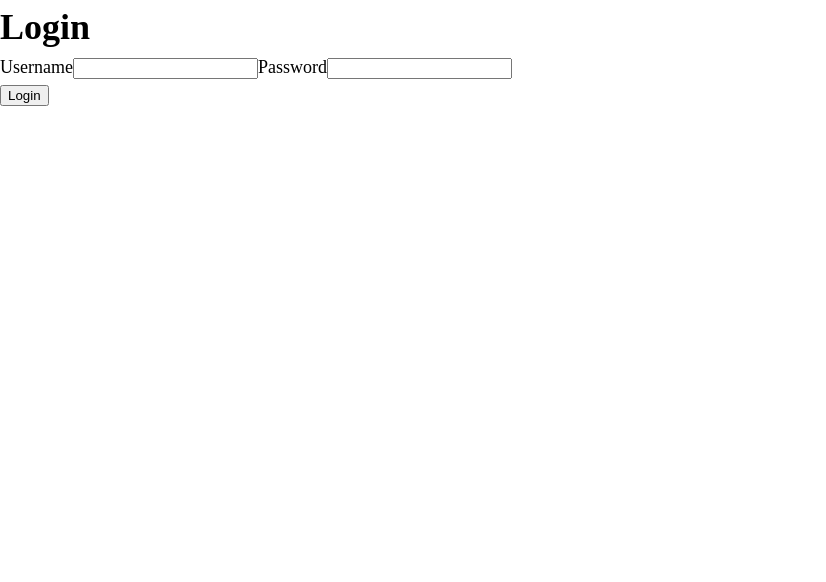
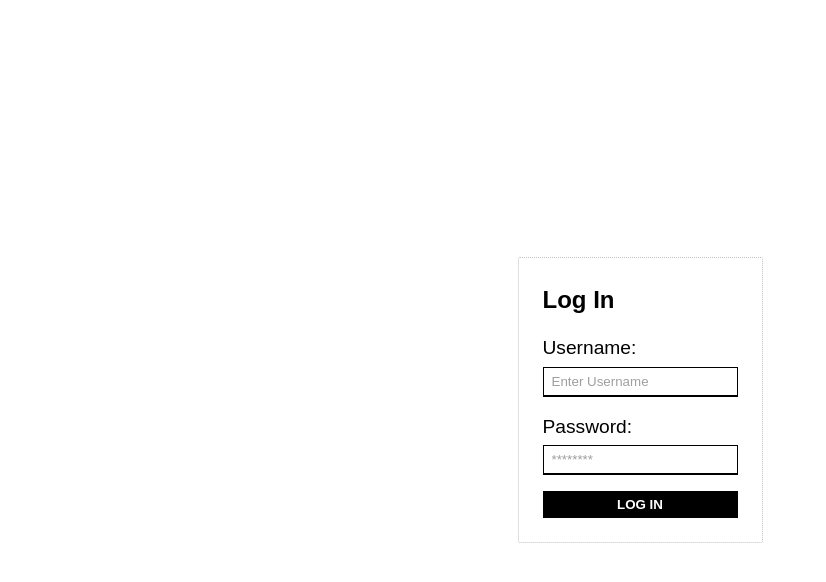
Before and after one commit to rohit1101/Sales-Sheet-Frontend, a React (Create React App) app: page /login in a window 1280 px wide. Shown: the top 582 px of the page, without its empty margins (0-826 px from the left). Built offline with nearby package versions, Linux system fonts and the light colour scheme.

Commit message:
style Login.jsx

```diff
--- a/src/globalStyles.js
+++ b/src/globalStyles.js
@@ -1,18 +1,23 @@
-import { createGlobalStyle } from "styled-components";
+import { createGlobalStyle } from "styled-components/macro";
 
 export const GlobalStyles = createGlobalStyle`
+
+  @import url('https://fonts.googleapis.com/css2?family=Fira+Sans:wght@100;200;300;400;500;600;700;800;900&family=Outfit:wght@400;700&display=swap');
+
   *, *::before, *::after {
     box-sizing: border-box;
   }
   html {
-    font-size: 1.125rem;
+    font-size: 16px;
     height: 100%;
   }
 
   body {
-height: 100%;
+  height: 100%;
   line-height: 1.5;
   -webkit-font-smoothing: antialiased;
+  font-family: 'Fira Sans', sans-serif;
+  font-family: 'Outfit', sans-serif;
 }
 
 * {
--- a/src/pages/Login.jsx
+++ b/src/pages/Login.jsx
@@ -1,10 +1,75 @@
 import { useForm } from "react-hook-form";
 import { useHistory } from "react-router-dom";
-import styled from "styled-components";
+import styled from "styled-components/macro";
 import { login } from "../services/api";
 
-const Wrapper = styled.div``;
-// w-full max-w-screen-md mx-auto rounded-sm h-full text-center
+const FormHead = styled.div`
+  font-size: 1.5rem;
+  font-weight: 600;
+  padding-bottom: 1rem;
+`;
+
+const Form = styled.form`
+  /* width: max-content; */
+  margin: auto;
+  border: dotted 1px silver;
+  border-radius: 2px;
+  padding: 24px;
+`;
+
+const Label = styled.label`
+  display: block;
+  margin-bottom: 16px;
+  font-size: 1.2rem;
+`;
+
+const Input = styled.input`
+  display: block;
+  border: 1px solid black;
+  border-bottom-width: 2px;
+  padding: 6px 8px;
+  margin: 4px 0;
+
+  &::placeholder {
+    color: #a09e9e;
+  }
+
+  &:focus {
+    outline: 2px solid blue;
+    outline-offset: 2px;
+    border-color: transparent;
+  }
+`;
+
+const SubmitButton = styled.button`
+  width: 100%;
+  color: hsl(0, 0%, 100%);
+  padding: 6px 8px;
+  text-transform: uppercase;
+  font-weight: 600;
+  background-color: hsl(0, 100%, 0%);
+  border: none;
+
+  &:focus {
+    outline: 2px solid hsl(130, 50%, 70%);
+    outline-offset: 2px;
+    border: none;
+    background: hsl(
+      129.62264150943398,
+      46.49122807017543%,
+      55.294117647058826%
+    );
+  }
+`;
+
+const Wrapper = styled.div`
+  display: flex;
+  justify-content: center;
+  align-items: center;
+  flex-direction: column;
+  height: 100vh;
+`;
+
 export const Login = () => {
   const {
     register,
@@ -34,14 +99,12 @@ export const Login = () => {
 
   return (
     <Wrapper>
-      <h1 className="text-lg my-8">Login</h1>
-      <form
-        className="inline-block text-left"
-        onSubmit={handleSubmit(onSubmit)}
-      >
-        <label className="block">Username</label>
-        <input
-          className="shadow-xl  focus:outline-none focus:ring-2 focus:ring-purple-300"
+      <Form onSubmit={handleSubmit(onSubmit)}>
+        <FormHead>Log In</FormHead>
+        <Label>
+          Username:
+          <Input
+            placeholder="Enter Username"
             {...register("username", {
               required: "This field is required!",
             })}
@@ -49,9 +112,12 @@ export const Login = () => {
           {errors.username && (
             <p style={{ color: "red" }}>{errors.username.message}</p>
           )}
-        <label className="block">Password</label>
-        <input
-          className="shadow-xl  focus:outline-none focus:ring-2 focus:ring-purple-300"
+        </Label>
+
+        <Label>
+          Password:
+          <Input
+            placeholder="********"
             type="password"
             {...register("password", {
               required: "This field is required!",
@@ -60,9 +126,10 @@ export const Login = () => {
           {errors.password && (
             <p style={{ color: "red" }}>{errors.password.message}</p>
           )}
-        <div></div>
-        <input type="submit" value="Login" />
-      </form>
+        </Label>
+
+        <SubmitButton type="submit">Log In</SubmitButton>
+      </Form>
     </Wrapper>
   );
 };
```
Lines whose indentation alone changed are shown as unchanged.
